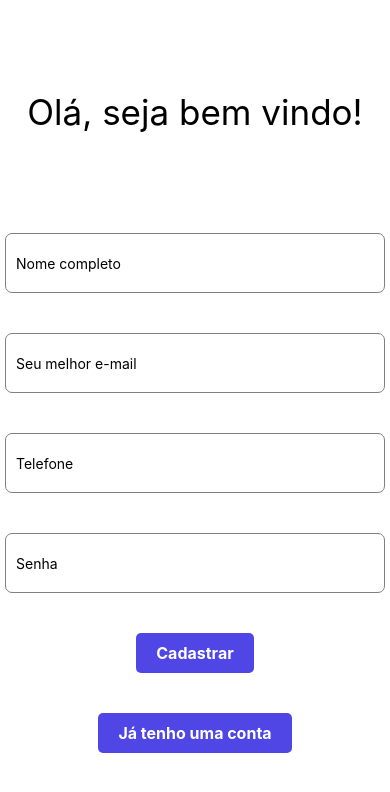
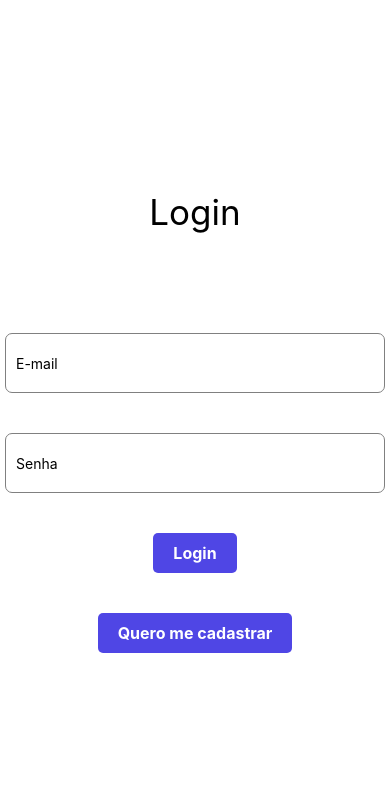
Before and after one commit to gabrielrcdl/app-ride, a React Native app: screen /Login in a window 390 px wide. Shown: the top 792 px of the page. Built offline with nearby package versions, Linux system fonts and the light colour scheme.

Commit message:
adding routes

```diff
--- a/App.js
+++ b/App.js
@@ -1,7 +1,10 @@
-import RegisterScreen from "./src/screens/RegisterScreen";
+import { GestureHandlerRootView } from "react-native-gesture-handler";
+import Navigation from "./src/navigation";
 
 export default function App() {
   return (
-    <RegisterScreen />
+    <GestureHandlerRootView style={{ flex: 1 }}>
+      <Navigation />
+    </GestureHandlerRootView>
   );
 }
--- a/package.json
+++ b/package.json
@@ -9,10 +9,13 @@
     "web": "expo start --web"
   },
   "dependencies": {
+    "@react-navigation/native": "^6.1.17",
+    "@react-navigation/native-stack": "^6.9.26",
     "expo": "~50.0.14",
     "expo-status-bar": "~1.11.1",
     "react": "18.2.0",
-    "react-native": "0.73.6"
+    "react-native": "0.73.6",
+    "react-native-gesture-handler": "~2.14.0"
   },
   "devDependencies": {
     "@babel/core": "^7.20.0"
--- a/src/components/ButtonComponent.jsx
+++ b/src/components/ButtonComponent.jsx
@@ -1,9 +1,15 @@
+import { useNavigation } from "@react-navigation/native";
 import { StyleSheet, Text, TouchableOpacity } from "react-native";
 
 const ButtonComponent = (props) => {
+  const nav = useNavigation();
+
   return (
-    <TouchableOpacity style={styles.button}>
-        <Text style={styles.buttonText}>{props.title}</Text>
+    <TouchableOpacity
+      style={styles.button}
+      onPress={() => nav.navigate(props.screen)}
+    >
+      <Text style={styles.buttonText}>{props.title}</Text>
     </TouchableOpacity>
   );
 };
@@ -14,7 +20,7 @@ const styles = StyleSheet.create({
     paddingHorizontal: 20,
     borderRadius: 5,
     alignItems: "center",
-    backgroundColor: "#4F46E5"
+    backgroundColor: "#4F46E5",
   },
   buttonText: {
     color: "white",
--- /dev/null
+++ b/src/navigation/index.jsx
@@ -0,0 +1,19 @@
+import { NavigationContainer } from "@react-navigation/native";
+import { createNativeStackNavigator } from "@react-navigation/native-stack";
+import LoginScreen from "../screens/LoginScreen";
+import RegisterScreen from "../screens/RegisterScreen";
+
+const Stack = createNativeStackNavigator();
+
+const NavigationMain = () => {
+  return (
+    <NavigationContainer>
+      <Stack.Navigator screenOptions={{ headerShown: false }}>
+        <Stack.Screen name="Login" component={LoginScreen} />
+        <Stack.Screen name="Register" component={RegisterScreen} />
+      </Stack.Navigator>
+    </NavigationContainer>
+  );
+};
+
+export default NavigationMain;
--- a/src/screens/LoginScreen/index.jsx
+++ b/src/screens/LoginScreen/index.jsx
@@ -1,23 +1,23 @@
-import { StyleSheet, Text, View } from 'react-native';
-import ButtonComponent from '../../components/ButtonComponent';
-import InputComponent from '../../components/InputComponent';
+import { StyleSheet, Text, View } from "react-native";
+import ButtonComponent from "../../components/ButtonComponent";
+import InputComponent from "../../components/InputComponent";
 
 const LoginScreen = () => {
-  return(
+  return (
     <View style={styles.container}>
       <Text style={styles.title}>Login</Text>
 
       <InputComponent placeholder="E-mail" />
       <InputComponent placeholder="Senha" />
 
-      <ButtonComponent title="Login" />
+      <ButtonComponent title="Login" screen="Login" />
 
       <View>
-        <ButtonComponent title="Quero me cadastrar" />
+        <ButtonComponent title="Quero me cadastrar" screen="Register" />
       </View>
     </View>
   );
-}
+};
 
 const styles = StyleSheet.create({
   title: {
--- a/src/screens/RegisterScreen/index.jsx
+++ b/src/screens/RegisterScreen/index.jsx
@@ -1,6 +1,6 @@
 import { StyleSheet, Text, View } from "react-native";
 import ButtonComponent from "../../components/ButtonComponent";
-import InputComponent from '../../components/InputComponent';
+import InputComponent from "../../components/InputComponent";
 
 const RegisterScreen = () => {
   return (
@@ -12,10 +12,10 @@ const RegisterScreen = () => {
       <InputComponent placeholder="Telefone" />
       <InputComponent placeholder="Senha" />
 
-      <ButtonComponent title="Cadastrar" />
+      <ButtonComponent title="Cadastrar" screen="Login" />
 
       <View>
-        <ButtonComponent title="Já tenho uma conta" />
+        <ButtonComponent title="Já tenho uma conta" screen="Login" />
       </View>
     </View>
   );
```
Also changed, not shown: 1 other file (tests, documents, lock files or other folders). Lines whose indentation alone changed are shown as unchanged.
